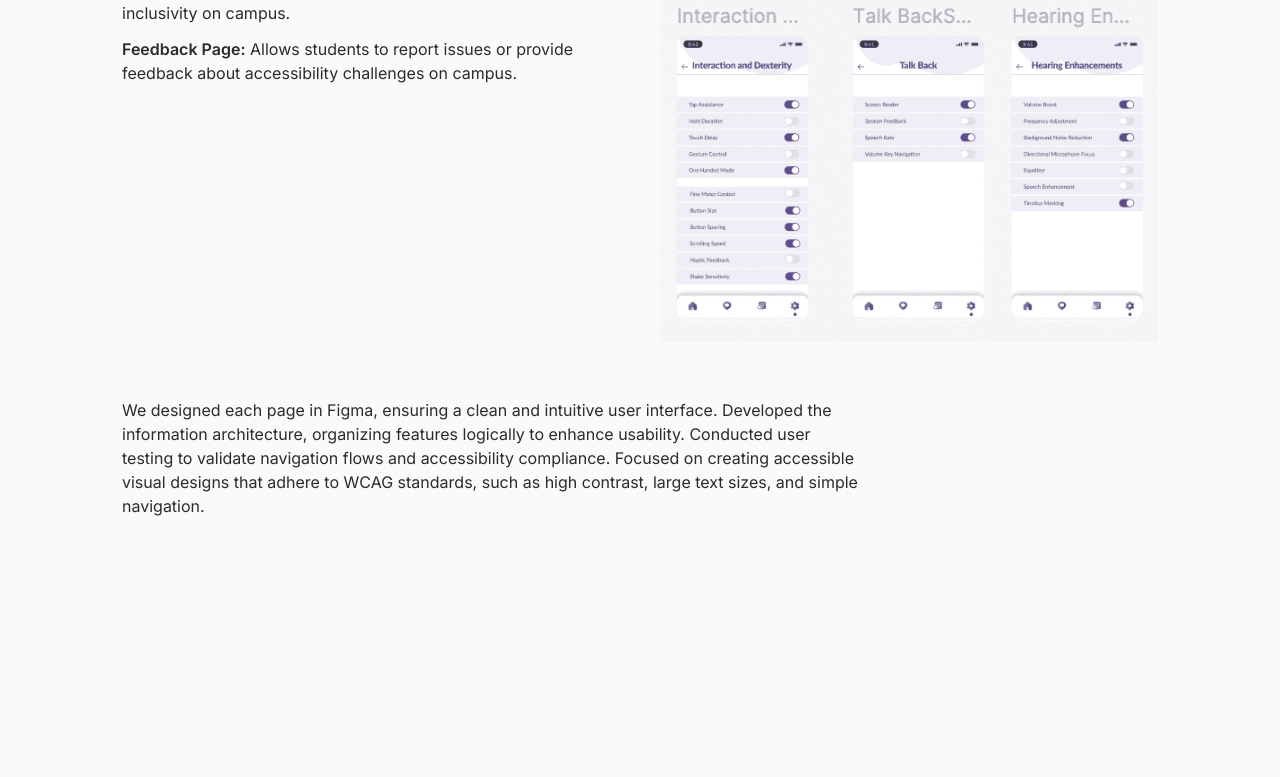
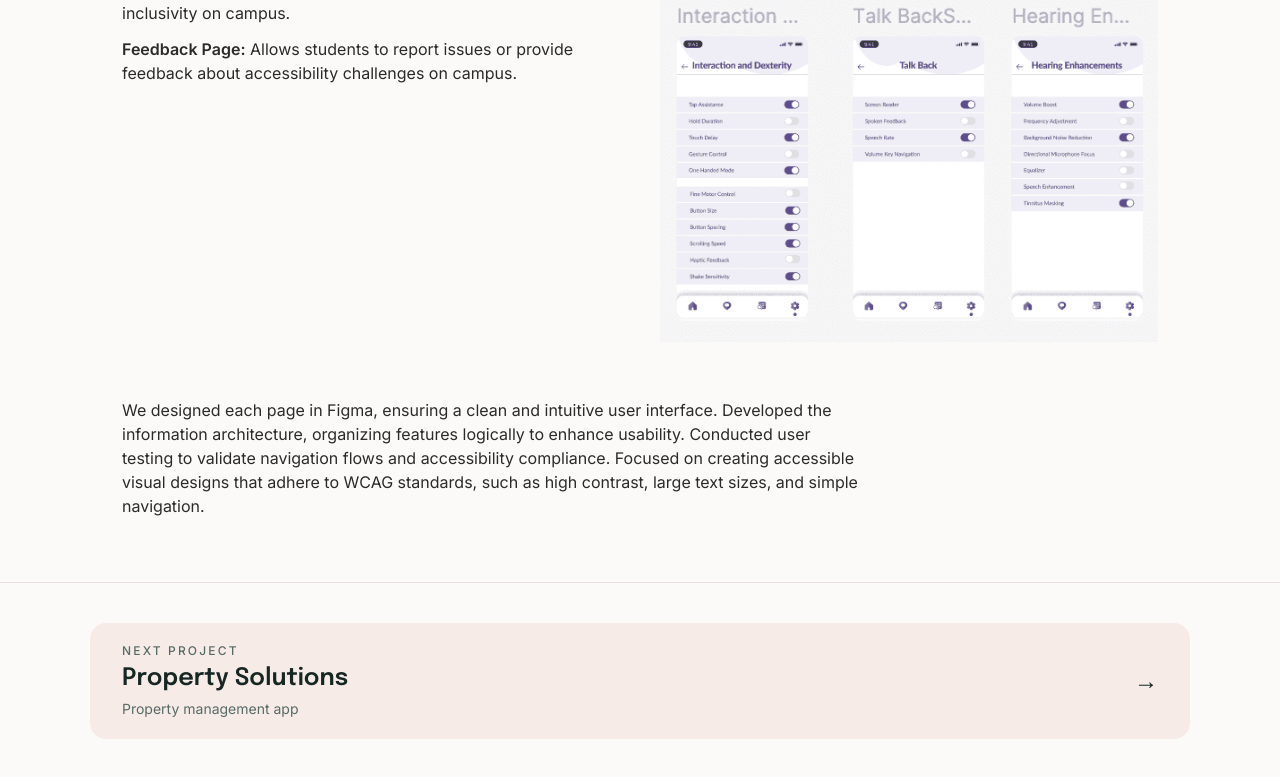
Before and after one commit to gulsheenkb/Gulsheen-Bhatia-Portfolio, a Next.js app: page /work/accessible-hawk in a window 1280 px wide. Shown: the part 3293-4070 px from the top of the page. Before the commit the page ends 3915 px from the top, so only its background shows below. Built offline with nearby package versions, Linux system fonts and the light colour scheme.

Commit message:
Add next-project links, slow hero motion, and About hello emoji
Co-authored-by: gbhatia <gbhatia@tapestry.com>

```diff
--- a/src/app/about/page.tsx
+++ b/src/app/about/page.tsx
@@ -22,7 +22,7 @@ export default function AboutPage() {
         </div>
         <div className="min-w-0">
           <h1 className="font-display text-4xl font-semibold tracking-tight sm:text-5xl">
-            HELLO
+            HELLO 👋
           </h1>
           <div className="mt-6 space-y-5 text-base leading-relaxed sm:text-lg">
             <p>
--- a/src/app/globals.css
+++ b/src/app/globals.css
@@ -69,37 +69,39 @@
 @keyframes blob-float {
   0%,
   100% {
-    transform: translate(0, 0) rotate(0deg);
+    transform: translate(0, 0);
   }
   50% {
-    transform: translate(6px, -10px) rotate(-8deg);
+    transform: translate(4px, -6px);
   }
 }
 
 @keyframes star-twinkle {
   0%,
   100% {
-    transform: rotate(0deg) scale(1);
+    opacity: 1;
+    transform: scale(1);
   }
   50% {
-    transform: rotate(14deg) scale(1.08);
+    opacity: 0.78;
+    transform: scale(1.03);
   }
 }
 
 .animate-sun-spin {
-  animation: sun-spin 28s linear infinite;
+  animation: sun-spin 90s linear infinite;
   transform-box: fill-box;
   transform-origin: center;
 }
 
 .animate-blob-float {
-  animation: blob-float 6.5s ease-in-out infinite;
+  animation: blob-float 18s ease-in-out infinite;
   transform-box: fill-box;
   transform-origin: center;
 }
 
 .animate-star-twinkle {
-  animation: star-twinkle 4.2s ease-in-out infinite;
+  animation: star-twinkle 12s ease-in-out infinite;
   transform-box: fill-box;
   transform-origin: center;
 }
--- a/src/components/case-study.tsx
+++ b/src/components/case-study.tsx
@@ -1,5 +1,7 @@
 import Image from "next/image";
+import Link from "next/link";
 import type { CaseBlock, CaseImage, Project } from "@/lib/content";
+import { getNextProject } from "@/lib/content";
 
 function Shot({
   image,
@@ -161,6 +163,8 @@ function BlockView({ block }: { block: CaseBlock }) {
 }
 
 export function CaseStudy({ project }: { project: Project }) {
+  const next = getNextProject(project.slug);
+
   return (
     <article>
       <header className="bg-[#f7ebe8] px-4 py-12 text-center sm:py-16">
@@ -173,6 +177,29 @@ export function CaseStudy({ project }: { project: Project }) {
           <BlockView key={i} block={block} />
         ))}
       </div>
+      {next ? (
+        <nav className="border-t border-border px-4 py-10 sm:px-8">
+          <Link
+            href={next.href}
+            className="mx-auto flex w-full max-w-[1100px] items-center justify-between gap-6 rounded-2xl bg-[#f7ebe8] px-5 py-5 transition hover:bg-[#f3e0dc] sm:px-8"
+          >
+            <div>
+              <p className="text-xs font-medium uppercase tracking-[0.18em] text-muted-foreground">
+                Next project
+              </p>
+              <p className="mt-1 font-display text-xl font-semibold sm:text-2xl">
+                {next.cardTitle ?? next.title}
+              </p>
+              <p className="mt-1 text-sm text-muted-foreground">
+                {next.cardBlurb ?? next.subtitle}
+              </p>
+            </div>
+            <span className="shrink-0 text-2xl" aria-hidden>
+              →
+            </span>
+          </Link>
+        </nav>
+      ) : null}
     </article>
   );
 }
--- a/src/lib/content.ts
+++ b/src/lib/content.ts
@@ -880,3 +880,9 @@ export const photographyPreview = [photos[0], photos[4], photos[1]];
 export function getProject(slug: string) {
   return projects.find((p) => p.slug === slug);
 }
+
+export function getNextProject(slug: string) {
+  const index = projects.findIndex((p) => p.slug === slug);
+  if (index < 0) return undefined;
+  return projects[(index + 1) % projects.length];
+}
```
